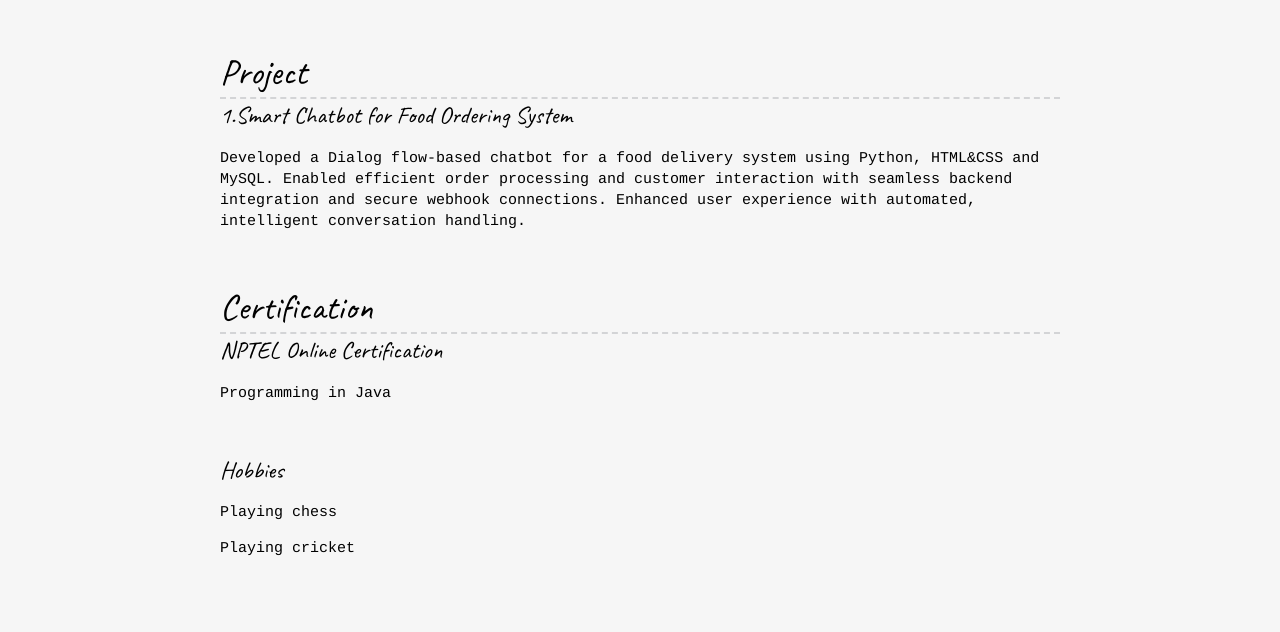
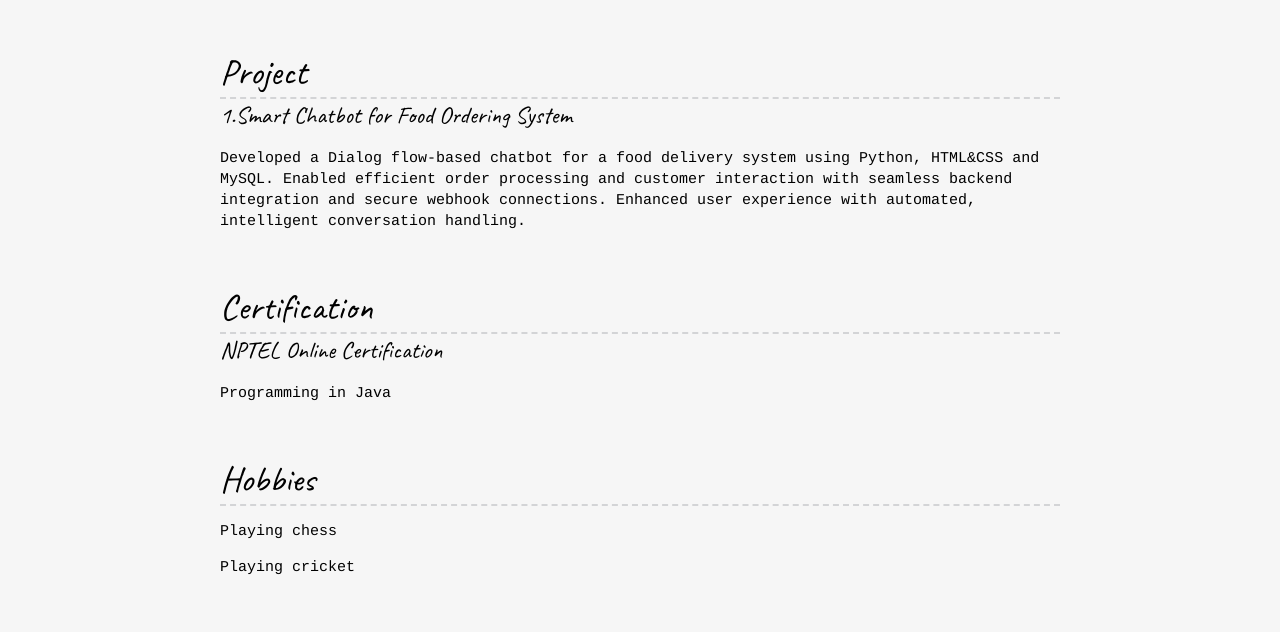
Before and after one commit to kirankumarhr672002/portfolio, a plain HTML site: page resume.html in a window 1280 px wide. Shown: the part 1404-2036 px from the top of the page. Drawn offline with nearby package versions, Linux system fonts and the light colour scheme.

Commit message:
Update resume.html

```diff
--- a/resume.html
+++ b/resume.html
@@ -3,7 +3,7 @@
   <head>
     <meta charset="UTF-8">
     <meta name="viewport" content="width=device-width, initial-scale=1.0">
-    <title>Resume | Christina Truong, Tech Educator and Content Creator</title>
+    <title>Resume | Kiran Kumar H R Portfolio</title>
     <link rel="preconnect" href="https://fonts.googleapis.com">
     <link rel="preconnect" href="https://fonts.gstatic.com" crossorigin>
     <link href="https://fonts.googleapis.com/css2?family=Caveat&family=Open+Sans&display=swap" rel="stylesheet">
@@ -85,7 +85,7 @@
         </section>
       <section class="resume-section">
         <section>
-          <h3>Hobbies</h3>
+          <h2>Hobbies</h2>
           <p>Playing chess</p>
           <p>Playing cricket</p>
         </section>
```
